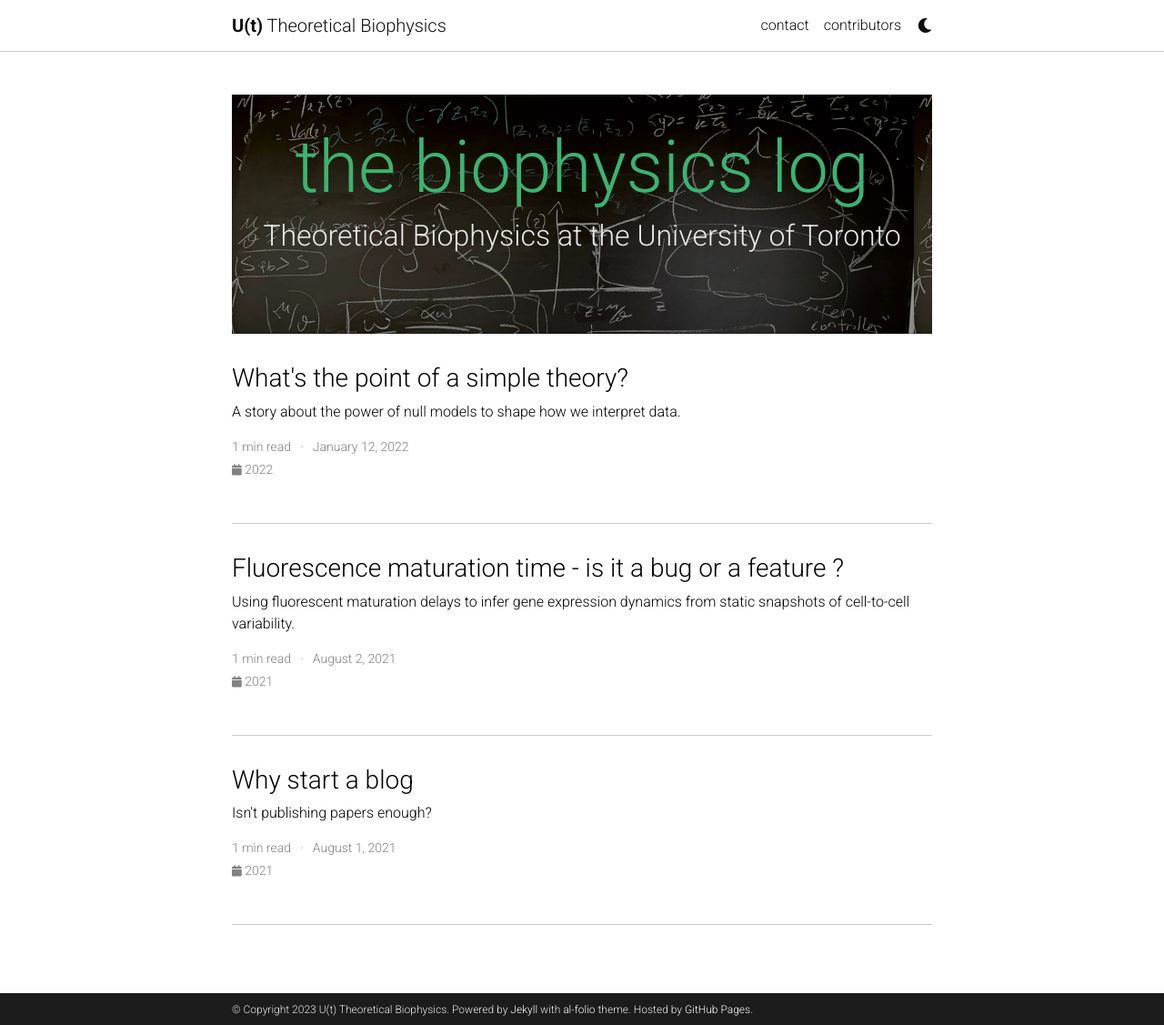
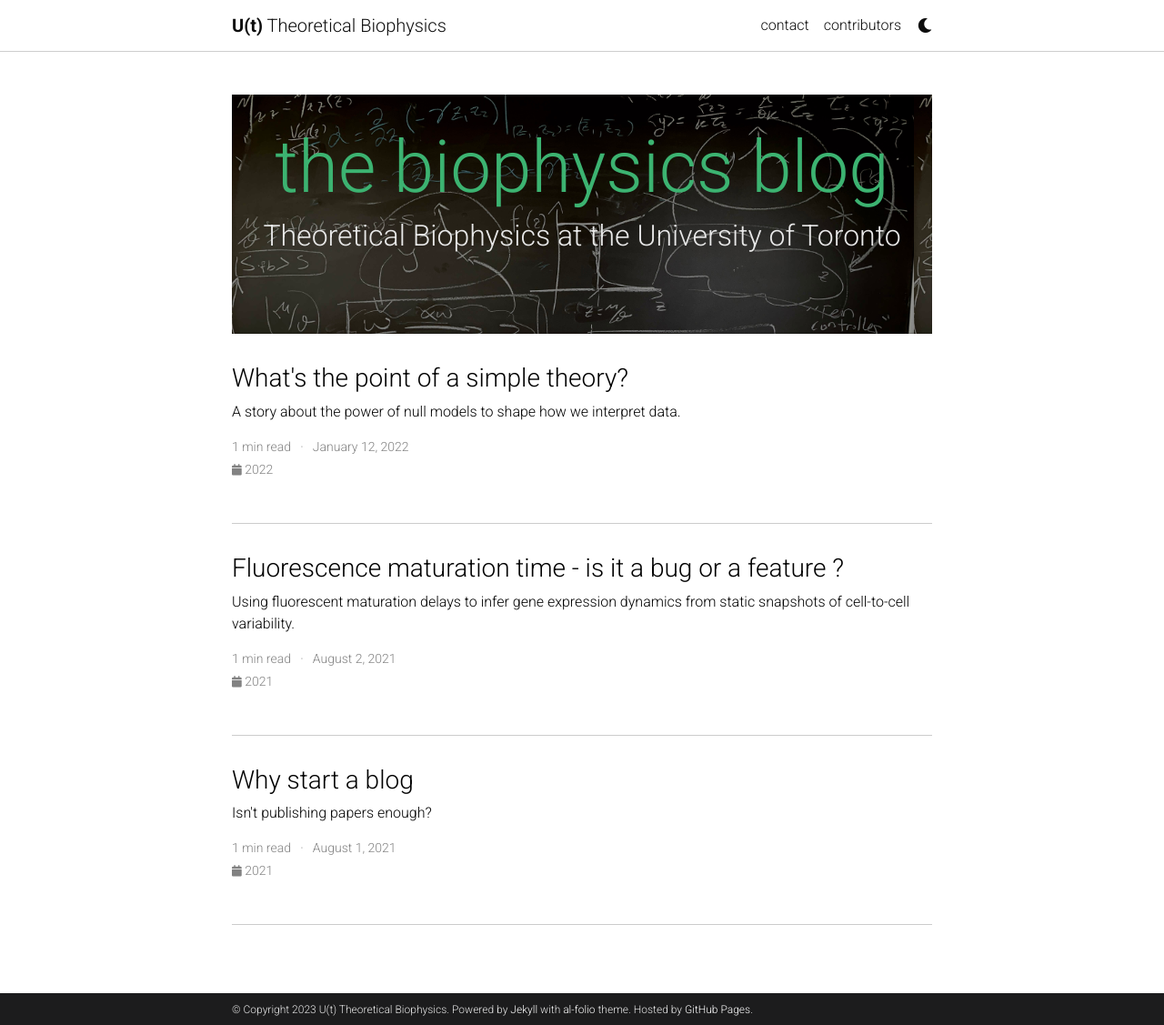
Before and after one commit to uoftbiophysics/uoftbiophysics.github.io, a Jekyll site: the page built from index.html, in a window 1280 px wide and 1127 px high. Shown: the whole window at 91% size. Built offline with Jekyll 4.4.1, drawn with Linux system fonts in a browser that asks for light colours; the list of posts is cut into pages by our own code; comment, search, counter and statistics services are not loaded; a style sheet for code colours, icons or effects is not loaded.

Commit message:
Update _config.yml to fix typo on front image

```diff
--- a/_config.yml
+++ b/_config.yml
@@ -88,7 +88,7 @@ bing_site_verification:  # out your bing-site-verification ID (Bing Webmaster)
 # Blog
 # -----------------------------------------------------------------------------
 
-blog_name: the biophysics log # blog_name will be displayed in your blog page
+blog_name: the biophysics blog # blog_name will be displayed in your blog page
 blog_nav_title: # your blog must have a title for it to be displayed in the nav bar
 blog_description: Theoretical Biophysics at the University of Toronto
 permalink: /blog/:year/:title/
```
